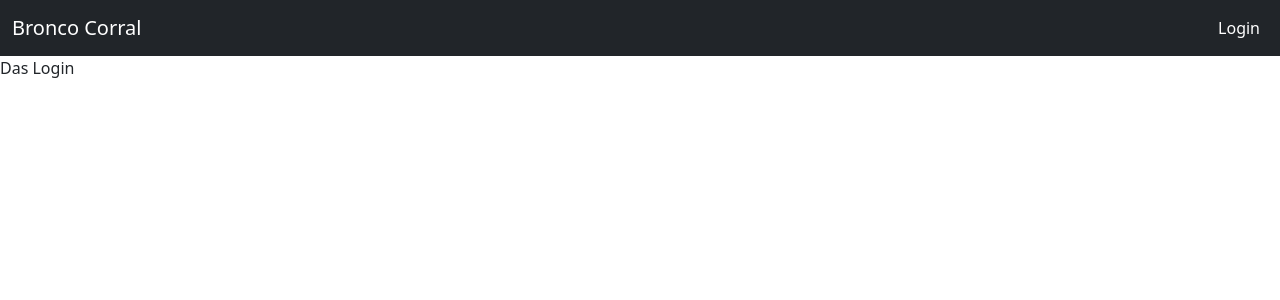
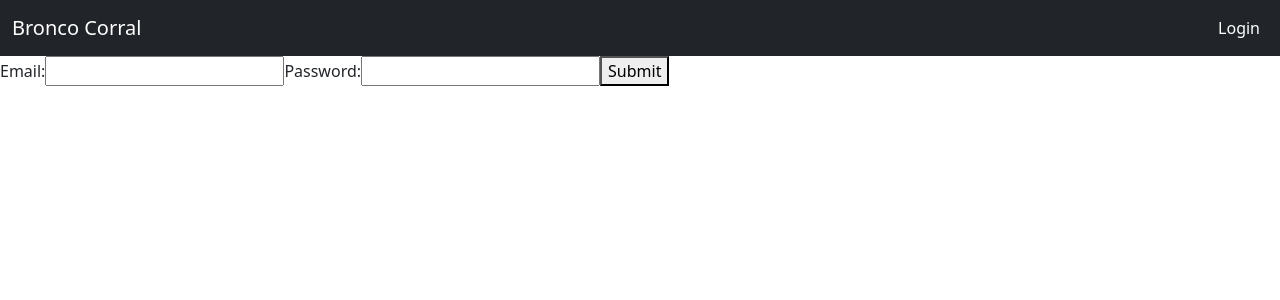
Before and after one commit to The-3-Broncoteers/bronco_corral_v2, a React (Create React App) app in the folder frontend/: page /login in a window 1280 px wide. Shown: the top 300 px of the page. Built offline with nearby package versions, Linux system fonts and the light colour scheme.

Commit message:
add basic login form to frontend

```diff
--- /dev/null
+++ b/frontend/src/components/FormInput.tsx
@@ -0,0 +1,33 @@
+import { useState } from 'react';
+
+export const FormInput = () => {
+	const [email, setEmail] = useState('');
+	const [password, setPassword] = useState('');
+
+	const handleSubmit = (e: { preventDefault: () => void }) => {
+		e.preventDefault();
+		const data = { email, password };
+		fetch('/api/login', {
+			method: 'POST',
+			headers: { 'Content-Type': 'application/json' },
+			body: JSON.stringify(data),
+		})
+			.then((response) => response.json())
+			.then((data) => console.log(data))
+			.catch((error) => console.error(error));
+	};
+
+	return (
+		<form onSubmit={handleSubmit}>
+			<label>
+				Email:
+				<input type='email' value={email} onChange={(e) => setEmail(e.target.value)} />
+			</label>
+			<label>
+				Password:
+				<input type='password' value={password} onChange={(e) => setPassword(e.target.value)} />
+			</label>
+			<button type='submit'>Submit</button>
+		</form>
+	);
+};
--- a/frontend/src/pages/Login.tsx
+++ b/frontend/src/pages/Login.tsx
@@ -1,3 +1,5 @@
+import { FormInput } from '../components/FormInput';
+
 export function Login() {
-	return <div>Das Login</div>;
+	return <FormInput />;
 }
```
Also changed, not shown: 1 other file (tests, documents, lock files or other folders).
